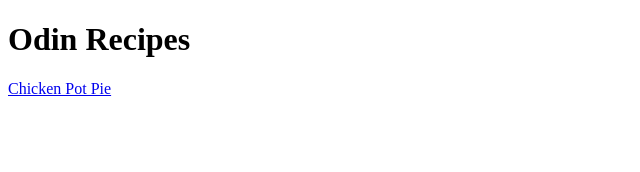
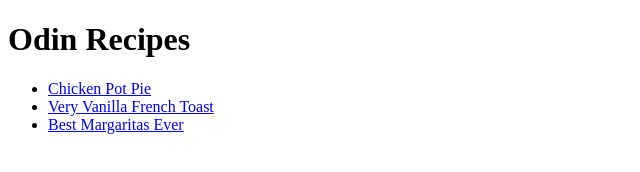
Before and after one commit to emaresh/odin-recipes, a plain HTML site: page index.html in a window 1280 px wide. Shown: the whole page, without its empty margins (0-640 px from the left). Drawn offline with Linux system fonts and the light colour scheme.

Commit message:
Added 2 more recipes

```diff
--- a/index.html
+++ b/index.html
@@ -8,6 +8,10 @@
 </head>
 <body>
   <h1>Odin Recipes</h1>
-  <a href="recipes/potpie.html">Chicken Pot Pie</a>
+  <ul>
+    <li><a href="recipes/potpie.html">Chicken Pot Pie</a></li>
+    <li><a href="recipes/frenchtoast.html">Very Vanilla French Toast</a></li>
+    <li><a href="recipes/margaritas.html">Best Margaritas Ever</a></li>
+  </ul>
 </body>
 </html>
```
